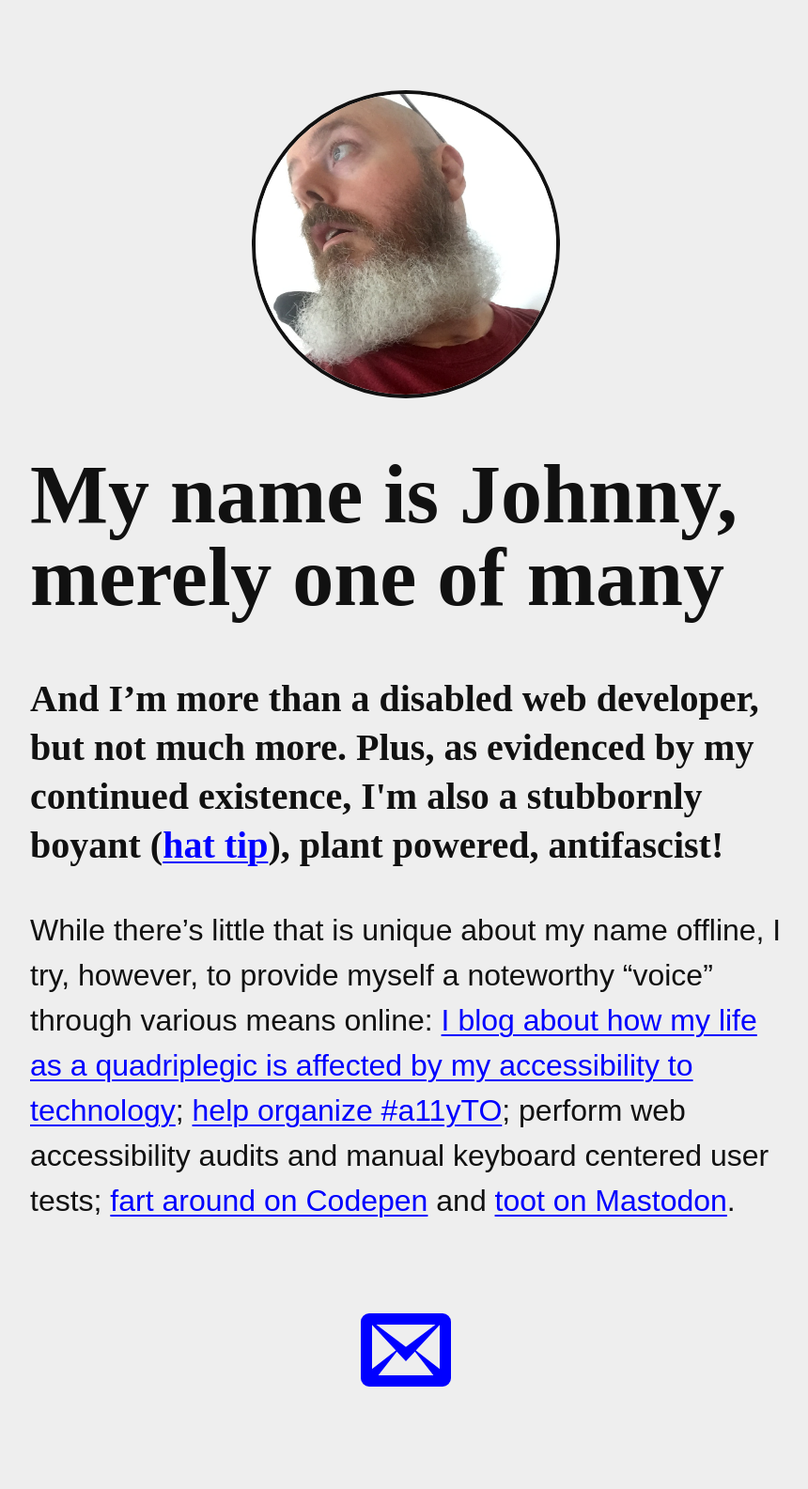
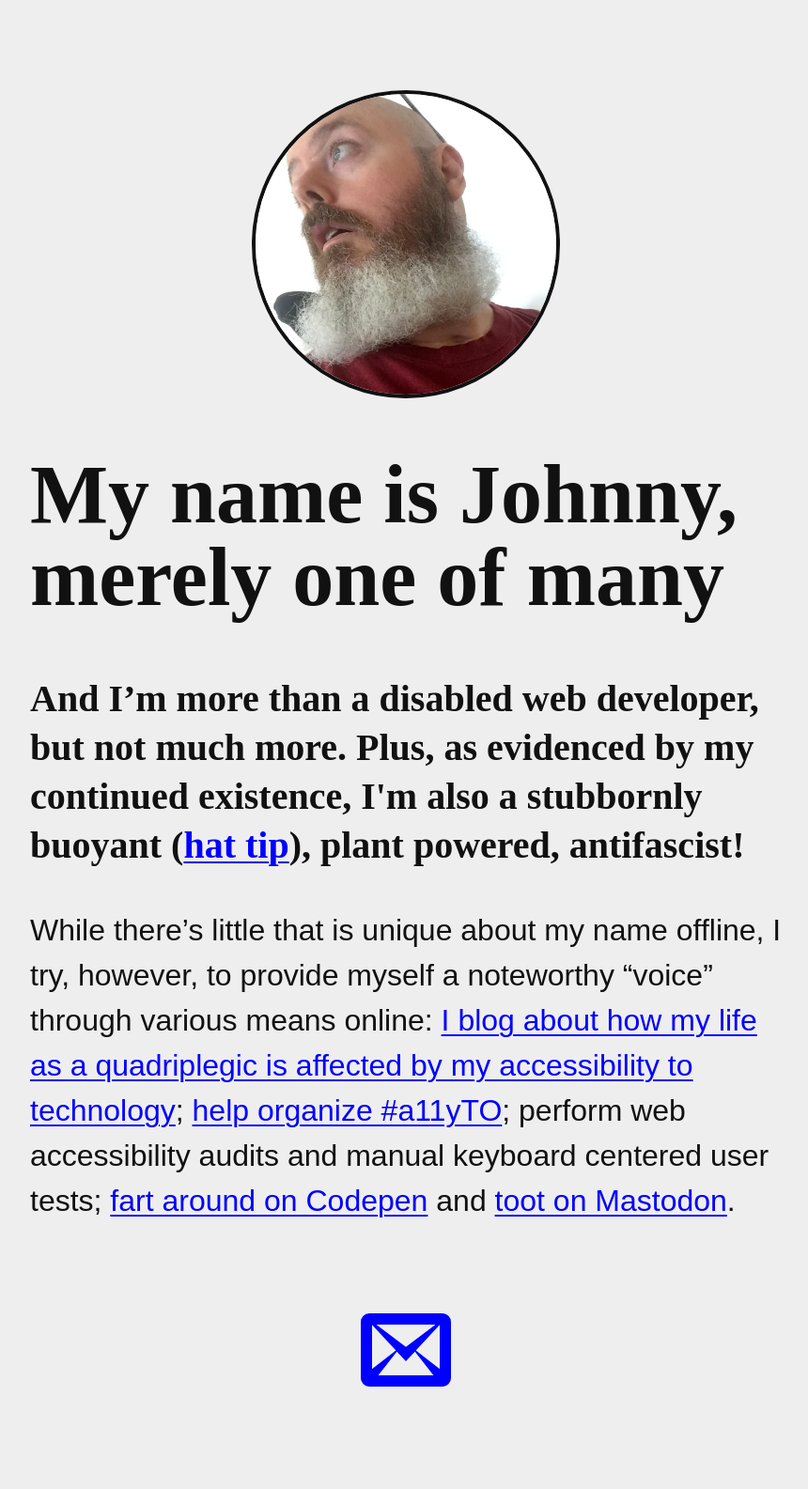
Before and after one commit to abledaccess/johnnydaux.org, a Jekyll site: the page built from index.md, in a window 1280 px wide. Shown: the whole page at 94% size, without its empty margins (208-1068 px from the left). Built offline with Jekyll 4.4.1, drawn with Linux system fonts in a browser that asks for light colours; some web fonts are replaced.

Commit message:
Fix typo

```diff
--- a/index.md
+++ b/index.md
@@ -7,6 +7,6 @@
   exclude: "no"
 ---
 
-<p class="lede">And I’m more than a disabled web developer, but not much more. Plus, as evidenced by my continued existence, I'm also a stubbornly boyant (<a href="https://propagandhi.com/music/at-peace">hat tip</a>), plant powered, antifascist!</p>
+<p class="lede">And I’m more than a disabled web developer, but not much more. Plus, as evidenced by my continued existence, I'm also a stubbornly buoyant (<a href="https://propagandhi.com/music/at-peace">hat tip</a>), plant powered, antifascist!</p>
 
 While there's little that is unique about my name offline, I try, however, to provide myself a noteworthy "voice" through various means online: [I blog about how my life as a quadriplegic is affected by my accessibility to technology](https://abledaccess.com); [help organize #a11yTO](http://a11yto.com); perform web accessibility audits and manual keyboard centered user tests; [fart around on Codepen](https://codepen.io/johnnydaux) and <a rel="me" href="https://mastodon.social/@johnnydaux">toot on Mastodon</a>.
```
